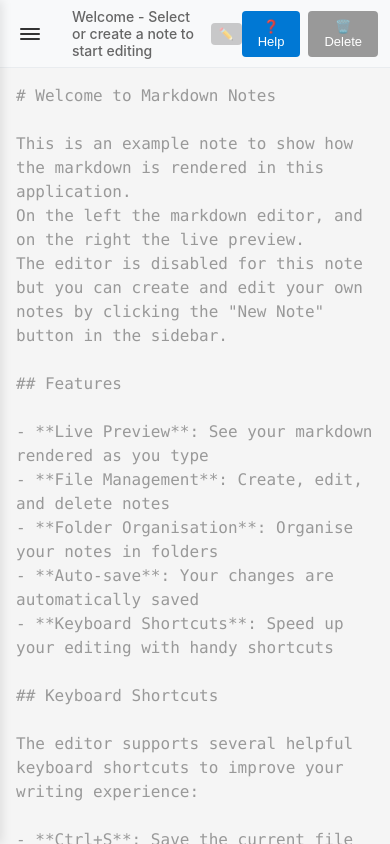
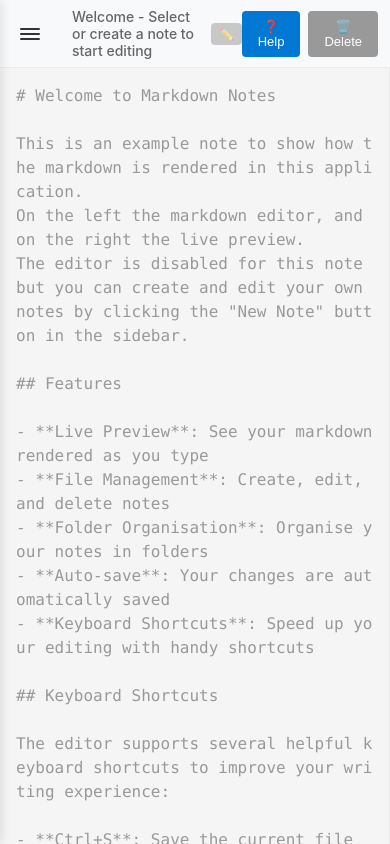
Before and after one commit to b-hayes/notes, a website: page public/index.html in a window 390 px wide. Drawn offline with Linux system fonts and the light colour scheme; no server answers.

Commit message:
Had to switch to grid layout becuase flex was breaking the word break wrapping. Flex expand size requests space before the wrowrap applies making it appear like it doesnt happen.

```diff
--- a/public/app.js
+++ b/public/app.js
@@ -871,7 +871,7 @@ Select a note from the sidebar or create a new one to start writing.
                 await this.openFile(lastSelectedNote);
             } catch (error) {
                 console.log('Last selected note not found, loading welcome content');
-                // If the file doesn't exist anymore, clear localStorage and load welcome
+                // The file may not exist anymore, clear localStorage and load welcome
                 localStorage.removeItem('lastSelectedNote');
                 this.loadWelcomeContent();
             }
--- a/public/index.html
+++ b/public/index.html
@@ -4,7 +4,10 @@
     <meta charset="UTF-8">
     <meta name="viewport" content="width=device-width, initial-scale=1.0">
     <title>Markdown Notes</title>
-    <link rel="stylesheet" href="styles.css?v=2025063001">
+    <link rel="stylesheet" href="styles.css?v=1756481114&cache=no&t=1756481114" data-no-cache="true">
+    <meta http-equiv="Cache-Control" content="no-cache, no-store, must-revalidate">
+    <meta http-equiv="Pragma" content="no-cache">
+    <meta http-equiv="Expires" content="0">
 </head>
 <body>
     <div class="app-container">
@@ -53,6 +56,7 @@
                     <div class="editor-pane">
                         <textarea
                             id="markdown-editor"
+                            wrap="soft"
                             placeholder="Start typing your markdown notes...
 
 # Heading 1
--- a/public/styles.css
+++ b/public/styles.css
@@ -308,14 +308,17 @@ body {
 }
 
 .editor-split {
-    display: flex;
+    display: grid;
+    grid-template-columns: 1fr 1fr;
     height: 100%;
+    gap: 0;
 }
 
 .editor-pane, .preview-pane {
-    flex: 1;
     display: flex;
     flex-direction: column;
+    min-width: 0;
+    overflow: hidden;
 }
 
 .editor-pane {
@@ -333,6 +336,9 @@ body {
     resize: none;
     background: var(--bg-editor-input);
     color: var(--text-body);
+    white-space: pre-line !important;
+    word-break: break-all !important;
+    min-width: 0;
 }
 
 #markdown-editor:disabled {
@@ -602,15 +608,14 @@ body {
     }
 
     .editor-split {
-        flex-direction: row;
+        grid-template-columns: 100vw 100vw;
         width: 200vw; /* Double width to fit both panes */
         min-width: 200vw;
     }
 
     .editor-pane, .preview-pane {
-        width: 50vw; /* Each pane takes half of the double width */
-        min-width: 50vw;
-        flex-shrink: 0;
+        width: 100vw; /* Each pane takes full viewport width */
+        min-width: 100vw;
     }
 
     .editor-pane {
```
